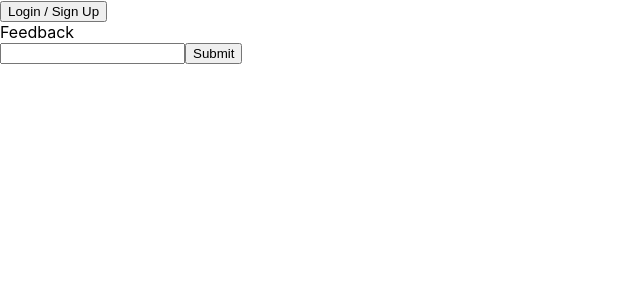
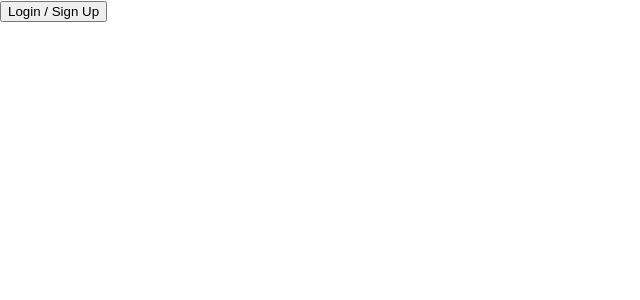
Before and after one commit to cgkw94/hotel, a React (Create React App) app in the folder frontend/: page / in a window 1280 px wide. Shown: the top 300 px of the page, without its empty margins (0-640 px from the left). Built offline with nearby package versions, Linux system fonts and the light colour scheme.

Commit message:
Update App.js

```diff
--- a/frontend/src/App.js
+++ b/frontend/src/App.js
@@ -17,15 +17,6 @@ function App() {
         <a href="/login">
           <button>Login / Sign Up</button>
         </a>
-        <form onSubmit={handleSubmit}>
-          <div>Feedback</div>
-          <input
-            type="text"
-            name="feedback"
-            onChange={(e) => setUserFeedback(e.target.value)}
-          />
-          <button type="submit">Submit</button>
-        </form>
       </Route>
       <Route path="/login">
         <Login setUserInfo={setUserInfo} setLoggedIn={setLoggedIn} />
```
